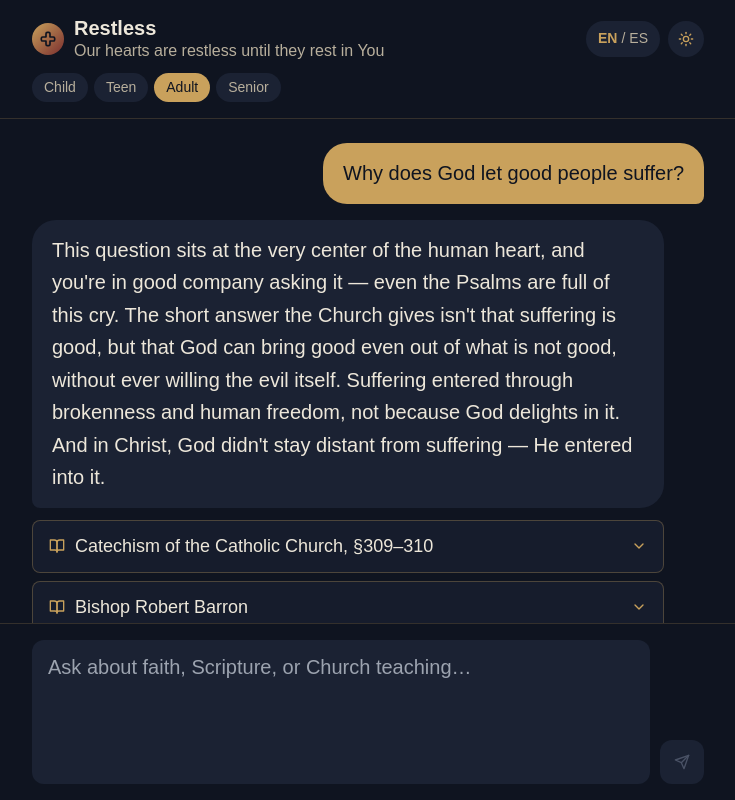
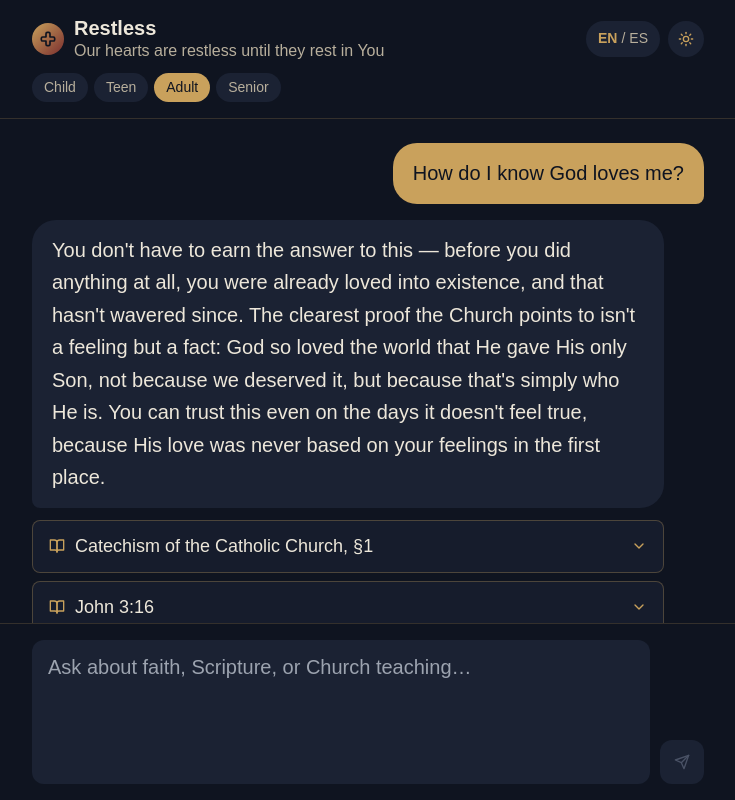
Before and after one commit to gitMark80/restless, a React (Vite) app: page / in a window 1280 px wide. Shown: the whole page, without its empty margins (272-1007 px from the left). Built offline with nearby package versions, Linux system fonts and the light colour scheme.

Commit message:
Update App.jsx

```diff
--- a/src/App.jsx
+++ b/src/App.jsx
@@ -50,6 +50,7 @@ const STRINGS = {
     shareLabel: "Share this question and answer",
     shareFooter: "Shared from Restless — restless.faith",
     copiedLabel: "Copied",
+    readFullText: "Read full text ↗",
   },
   es: {
     tagline: "Nuestro corazón está inquieto hasta que descanse en Ti",
@@ -60,46 +61,47 @@ const STRINGS = {
     shareLabel: "Compartir esta pregunta y respuesta",
     shareFooter: "Compartido desde Restless — restless.faith",
     copiedLabel: "Copiado",
+    readFullText: "Leer el texto completo ↗",
   },
 };
 
 const SEED_MESSAGES = {
   en: [
-    { id: 1, role: "user", text: "Why does God let good people suffer?" },
+    { id: 1, role: "user", text: "How do I know God loves me?" },
     {
       id: 2,
       role: "companion",
-      text: "This question sits at the very center of the human heart, and you're in good company asking it — even the Psalms are full of this cry. The short answer the Church gives isn't that suffering is good, but that God can bring good even out of what is not good, without ever willing the evil itself. Suffering entered through brokenness and human freedom, not because God delights in it. And in Christ, God didn't stay distant from suffering — He entered into it.",
+      text: "You don't have to earn the answer to this — before you did anything at all, you were already loved into existence, and that hasn't wavered since. The clearest proof the Church points to isn't a feeling but a fact: God so loved the world that He gave His only Son, not because we deserved it, but because that's simply who He is. You can trust this even on the days it doesn't feel true, because His love was never based on your feelings in the first place.",
       sources: [
         {
-          label: "Catechism of the Catholic Church, §309–310",
+          label: "Catechism of the Catholic Church, §1",
           detail:
-            "On the mystery of evil and suffering existing alongside a good and provident God, and how this is not fully answered by faith alone but held in hope.",
+            "Teaches that God, in infinite love, freely created man to share in his own blessed life, and constantly draws every person toward himself.",
         },
         {
-          label: "Bishop Robert Barron",
+          label: "John 3:16",
           detail:
-            "Often teaches that the Cross doesn't explain suffering away — it shows that God chooses solidarity with the sufferer rather than distance from them.",
+            "Describes God's love for the world as the reason he gave his only Son, so that everyone who believes in him might have eternal life.",
         },
       ],
     },
   ],
   es: [
-    { id: 1, role: "user", text: "¿Por qué Dios permite que sufra la gente buena?" },
+    { id: 1, role: "user", text: "¿Cómo sé que Dios me ama?" },
     {
       id: 2,
       role: "companion",
-      text: "Esta pregunta está en el centro mismo del corazón humano, y estás en buena compañía al hacerla — hasta los Salmos están llenos de este clamor. La respuesta breve que da la Iglesia no es que el sufrimiento sea bueno, sino que Dios puede sacar el bien incluso de lo que no es bueno, sin nunca querer el mal en sí. El sufrimiento entró por el quebranto y la libertad humana, no porque Dios se deleite en él. Y en Cristo, Dios no se quedó distante del sufrimiento — entró en él.",
+      text: "No tienes que ganarte la respuesta a esto — antes de que hicieras nada, ya eras amado hacia la existencia, y eso no ha cambiado desde entonces. La prueba más clara que señala la Iglesia no es un sentimiento, sino un hecho: Dios amó tanto al mundo que entregó a su Hijo único, no porque lo mereciéramos, sino porque así es Él. Puedes confiar en esto incluso en los días en que no lo sientas, porque su amor nunca dependió de tus sentimientos.",
       sources: [
         {
-          label: "Catecismo de la Iglesia Católica, §309–310",
+          label: "Catecismo de la Iglesia Católica, §1",
           detail:
-            "Sobre el misterio del mal y el sufrimiento que existen junto a un Dios bueno y provi­dente, y cómo esto no se responde solo con la fe, sino que se sostiene en la esperanza.",
+            "Enseña que Dios, en su amor infinito, creó libremente al hombre para compartir su propia vida bienaventurada, y atrae constantemente a cada persona hacia sí.",
         },
         {
-          label: "Obispo Robert Barron",
+          label: "Juan 3:16",
           detail:
-            "Suele enseñar que la Cruz no explica el sufrimiento — muestra que Dios elige la solidaridad con quien sufre en lugar de la distancia.",
+            "Describe el amor de Dios por el mundo como la razón por la que entregó a su Hijo único, para que todo el que crea en él tenga vida eterna.",
         },
       ],
     },
@@ -107,10 +109,13 @@ const SEED_MESSAGES = {
 };
 
 async function askCompanion(question, ageBand, language) {
+  const now = new Date();
+  const todayDate = `${now.getFullYear()}-${String(now.getMonth() + 1).padStart(2, "0")}-${String(now.getDate()).padStart(2, "0")}`;
+
   const response = await fetch("/api/ask", {
     method: "POST",
     headers: { "Content-Type": "application/json" },
-    body: JSON.stringify({ question, ageBand, language }),
+    body: JSON.stringify({ question, ageBand, language, todayDate }),
   });
 
   const data = await response.json();
@@ -122,7 +127,7 @@ async function askCompanion(question, ageBand, language) {
   return data;
 }
 
-function CitationCard({ source, isOpen, onToggle, theme }) {
+function CitationCard({ source, isOpen, onToggle, theme, strings }) {
   return (
     <div
       className="min-w-0"
@@ -165,6 +170,17 @@ function CitationCard({ source, isOpen, onToggle, theme }) {
               >
                 {source.detail}
               </p>
+              {source.url && (
+                <a
+                  href={source.url}
+                  target="_blank"
+                  rel="noopener noreferrer"
+                  className="inline-block mt-2"
+                  style={{ color: theme.accent, fontSize: "16px", fontWeight: 500 }}
+                >
+                  {strings.readFullText}
+                </a>
+              )}
             </div>
           </div>
         </div>
@@ -247,6 +263,7 @@ function CompanionMessage({ message, questionText, theme, strings }) {
                 isOpen={!!openSources[idx]}
                 onToggle={() => toggleSource(idx)}
                 theme={theme}
+                strings={strings}
               />
             ))}
           </div>
```
